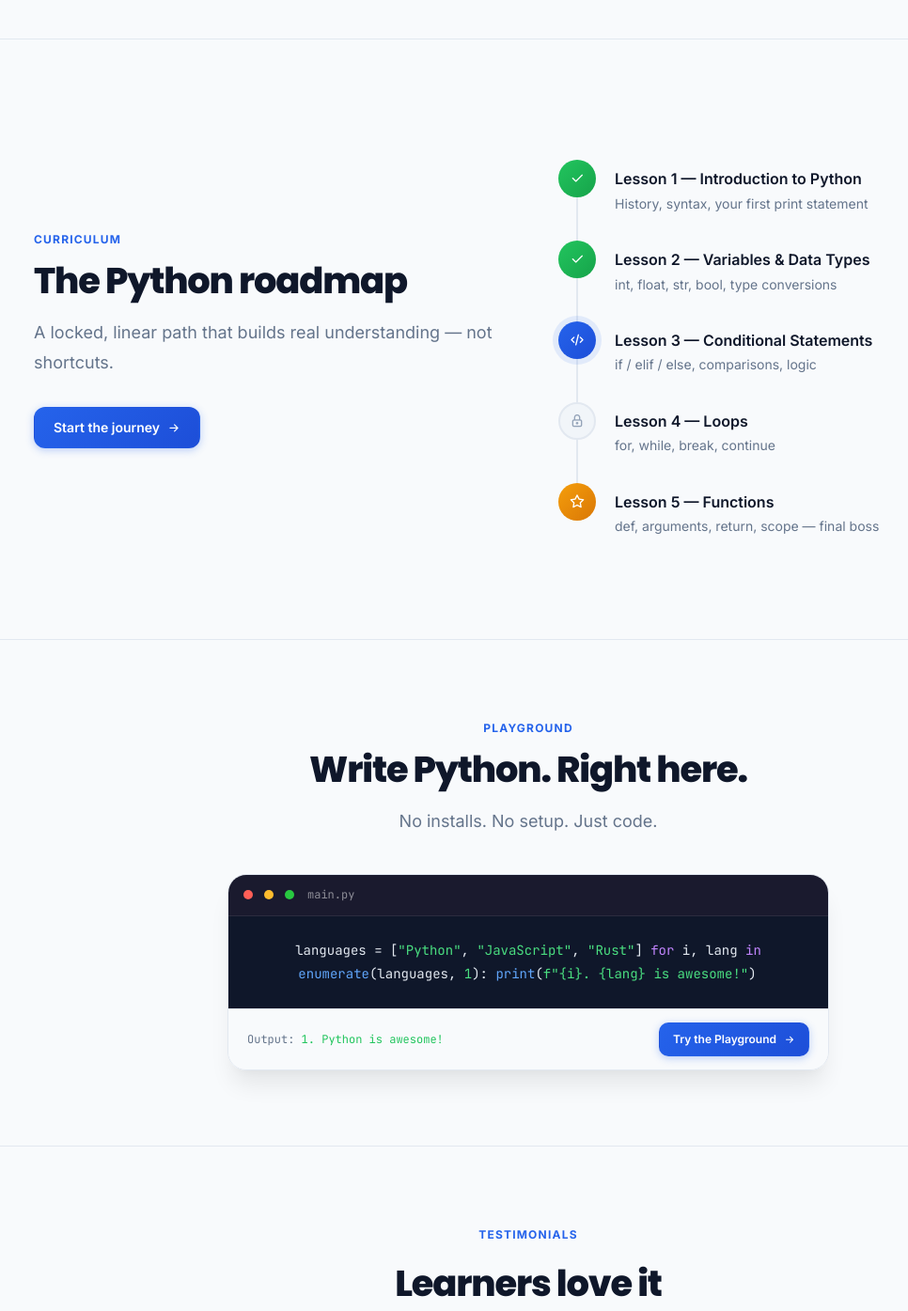
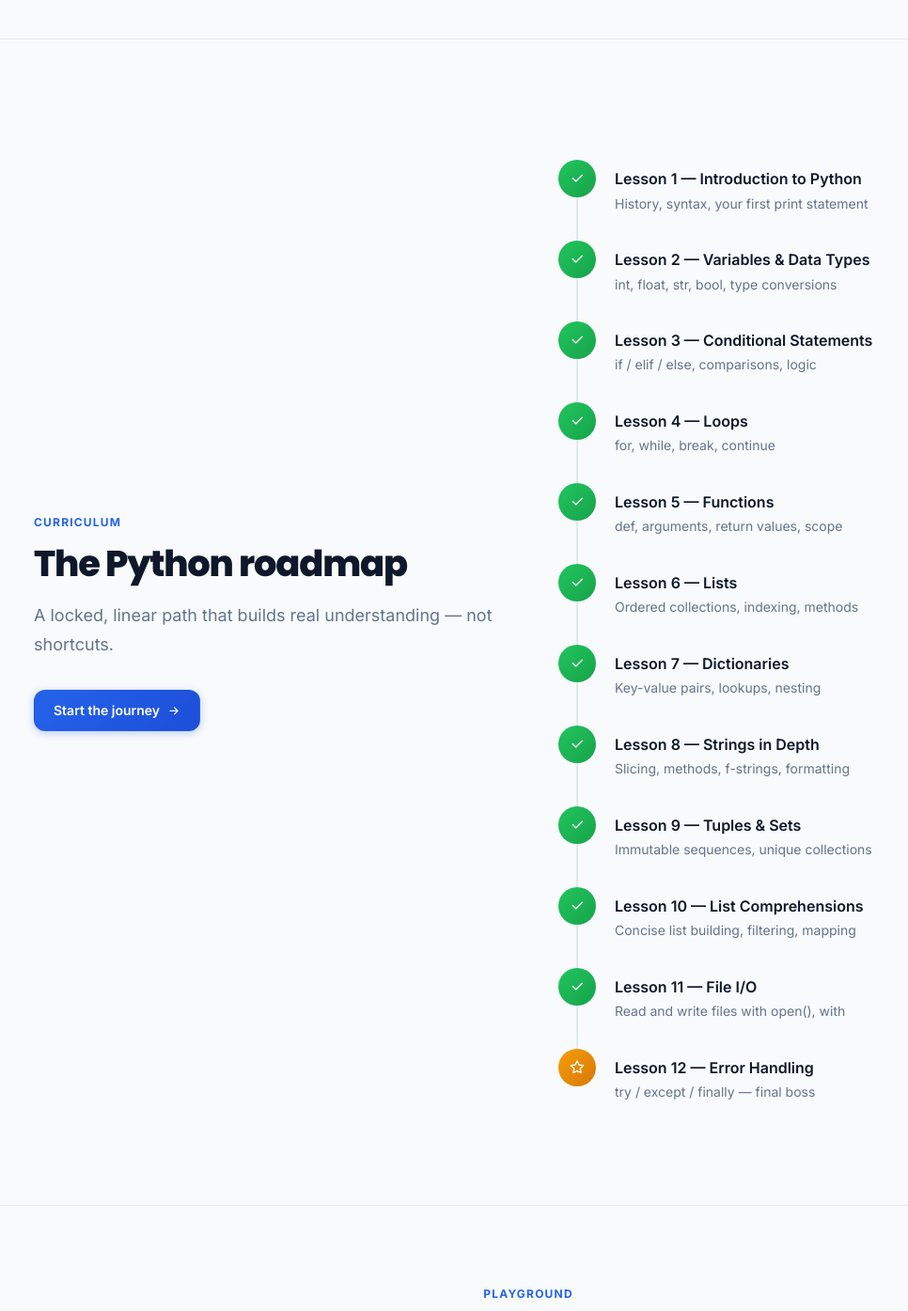
Before and after one commit to SenpaiDark/testapp, a Django app: page / in a window 1280 px wide. Shown: the part 2404-3799 px from the top of the page at 94% size, without its empty margins (78-1044 px from the left). Run offline with Django 5.2, Linux system fonts and the light colour scheme.

Commit message:
Add all 12 lessons to roadmap, wire PostgreSQL + auto-deploy in render.yaml

```diff
--- a/templates/accounts/home.html
+++ b/templates/accounts/home.html
@@ -222,24 +222,73 @@
         </div>
       </div>
       <div class="lp-roadmap-item">
-        <div class="lp-roadmap-dot active"><i class="ti ti-code"></i></div>
+        <div class="lp-roadmap-dot done"><i class="ti ti-check"></i></div>
         <div class="lp-roadmap-content">
           <div class="lp-roadmap-title">Lesson 3 — Conditional Statements</div>
           <div class="lp-roadmap-sub">if / elif / else, comparisons, logic</div>
         </div>
       </div>
       <div class="lp-roadmap-item">
-        <div class="lp-roadmap-dot locked"><i class="ti ti-lock"></i></div>
+        <div class="lp-roadmap-dot done"><i class="ti ti-check"></i></div>
         <div class="lp-roadmap-content">
           <div class="lp-roadmap-title">Lesson 4 — Loops</div>
           <div class="lp-roadmap-sub">for, while, break, continue</div>
         </div>
       </div>
       <div class="lp-roadmap-item">
+        <div class="lp-roadmap-dot done"><i class="ti ti-check"></i></div>
+        <div class="lp-roadmap-content">
+          <div class="lp-roadmap-title">Lesson 5 — Functions</div>
+          <div class="lp-roadmap-sub">def, arguments, return values, scope</div>
+        </div>
+      </div>
+      <div class="lp-roadmap-item">
+        <div class="lp-roadmap-dot done"><i class="ti ti-check"></i></div>
+        <div class="lp-roadmap-content">
+          <div class="lp-roadmap-title">Lesson 6 — Lists</div>
+          <div class="lp-roadmap-sub">Ordered collections, indexing, methods</div>
+        </div>
+      </div>
+      <div class="lp-roadmap-item">
+        <div class="lp-roadmap-dot done"><i class="ti ti-check"></i></div>
+        <div class="lp-roadmap-content">
+          <div class="lp-roadmap-title">Lesson 7 — Dictionaries</div>
+          <div class="lp-roadmap-sub">Key-value pairs, lookups, nesting</div>
+        </div>
+      </div>
+      <div class="lp-roadmap-item">
+        <div class="lp-roadmap-dot done"><i class="ti ti-check"></i></div>
+        <div class="lp-roadmap-content">
+          <div class="lp-roadmap-title">Lesson 8 — Strings in Depth</div>
+          <div class="lp-roadmap-sub">Slicing, methods, f-strings, formatting</div>
+        </div>
+      </div>
+      <div class="lp-roadmap-item">
+        <div class="lp-roadmap-dot done"><i class="ti ti-check"></i></div>
+        <div class="lp-roadmap-content">
+          <div class="lp-roadmap-title">Lesson 9 — Tuples &amp; Sets</div>
+          <div class="lp-roadmap-sub">Immutable sequences, unique collections</div>
+        </div>
+      </div>
+      <div class="lp-roadmap-item">
+        <div class="lp-roadmap-dot done"><i class="ti ti-check"></i></div>
+        <div class="lp-roadmap-content">
+          <div class="lp-roadmap-title">Lesson 10 — List Comprehensions</div>
+          <div class="lp-roadmap-sub">Concise list building, filtering, mapping</div>
+        </div>
+      </div>
+      <div class="lp-roadmap-item">
+        <div class="lp-roadmap-dot done"><i class="ti ti-check"></i></div>
+        <div class="lp-roadmap-content">
+          <div class="lp-roadmap-title">Lesson 11 — File I/O</div>
+          <div class="lp-roadmap-sub">Read and write files with open(), with</div>
+        </div>
+      </div>
+      <div class="lp-roadmap-item">
         <div class="lp-roadmap-dot gold"><i class="ti ti-star"></i></div>
         <div class="lp-roadmap-content">
-          <div class="lp-roadmap-title">Lesson 5 — Functions</div>
-          <div class="lp-roadmap-sub">def, arguments, return, scope — final boss</div>
+          <div class="lp-roadmap-title">Lesson 12 — Error Handling</div>
+          <div class="lp-roadmap-sub">try / except / finally — final boss</div>
         </div>
       </div>
     </div>
```
Also changed, not shown: render.yaml (+12 -0 lines).
